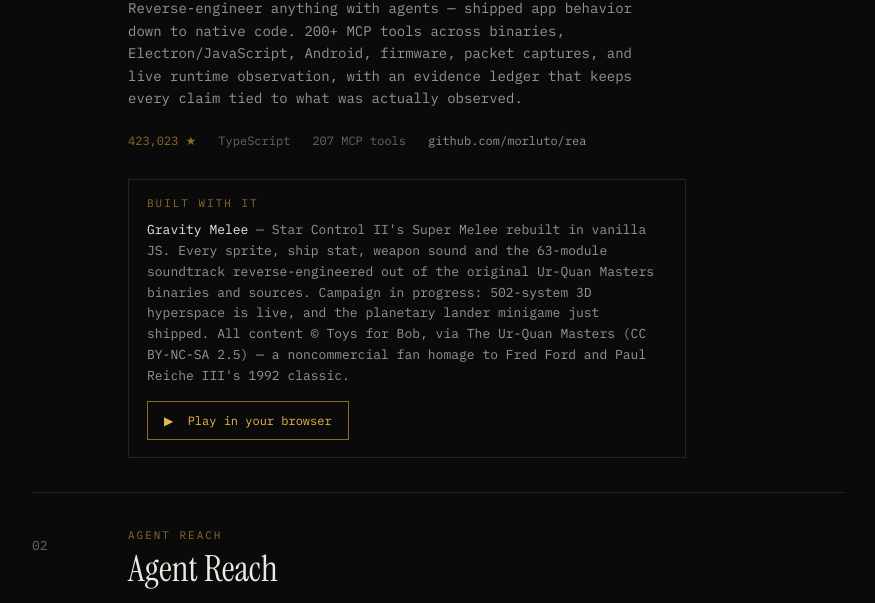
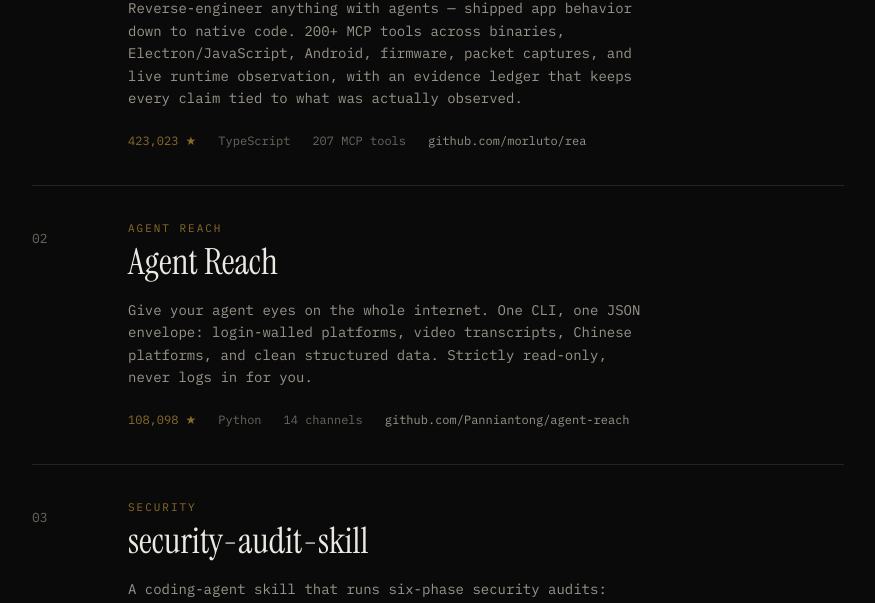
Before and after one commit to RhombusMaximus/godstack, a plain HTML site: page index.html in a window 1280 px wide. Shown: the part 642-1245 px from the top of the page, without its empty margins (202-1077 px from the left). Drawn offline with Linux system fonts and the light colour scheme.

Commit message:
hide Gravity Melee from the manifest for now

```diff
--- a/index.html
+++ b/index.html
@@ -4,7 +4,7 @@
 <meta charset="UTF-8">
 <meta name="viewport" content="width=device-width, initial-scale=1.0">
 <title>GODSTACK — the curated stack</title>
-<meta name="description" content="Eight tools that earn their keep: REA, Agent Reach, the Cloudflare security-audit skill, Metabase, Paperless-ngx, MemPalace, ARTEX — and the game they built. godstack.org.">
+<meta name="description" content="Eight tools that earn their keep: REA, Agent Reach, the Cloudflare security-audit skill, Metabase, Paperless-ngx, MemPalace, ARTEX. godstack.org.">
 <link rel="preconnect" href="https://fonts.googleapis.com">
 <link rel="preconnect" href="https://fonts.gstatic.com" crossorigin>
 <link href="https://fonts.googleapis.com/css2?family=Instrument+Serif:ital@0;1&family=IBM+Plex+Mono:wght@400;500&display=swap" rel="stylesheet">
@@ -194,17 +194,6 @@
         <span>207 MCP tools</span>
         <span class="repo">github.com/morluto/rea</span>
       </div>
-      <div class="sub">
-        <div class="sublabel">built with it</div>
-        <p class="gm-copy"><span class="gm-name">Gravity Melee</span> — Star Control II's
-          Super Melee rebuilt in vanilla JS. Every sprite, ship stat, weapon sound and the
-          63-module soundtrack reverse-engineered out of the original Ur-Quan Masters
-          binaries and sources. Campaign in progress: 502-system 3D hyperspace is live,
-          and the planetary lander minigame just shipped. All content © Toys for Bob,
-          via The Ur-Quan Masters (CC BY-NC-SA 2.5) — a noncommercial fan homage to
-          Fred Ford and Paul Reiche III's 1992 classic.</p>
-        <a class="play" href="https://rhombusmaximus.github.io/gravity-melee/">▶&nbsp;&nbsp;Play in your browser</a>
-      </div>
     </div>
 
     <a class="entry" href="https://github.com/Panniantong/agent-reach">
```
Also changed, not shown: 1 other file.
